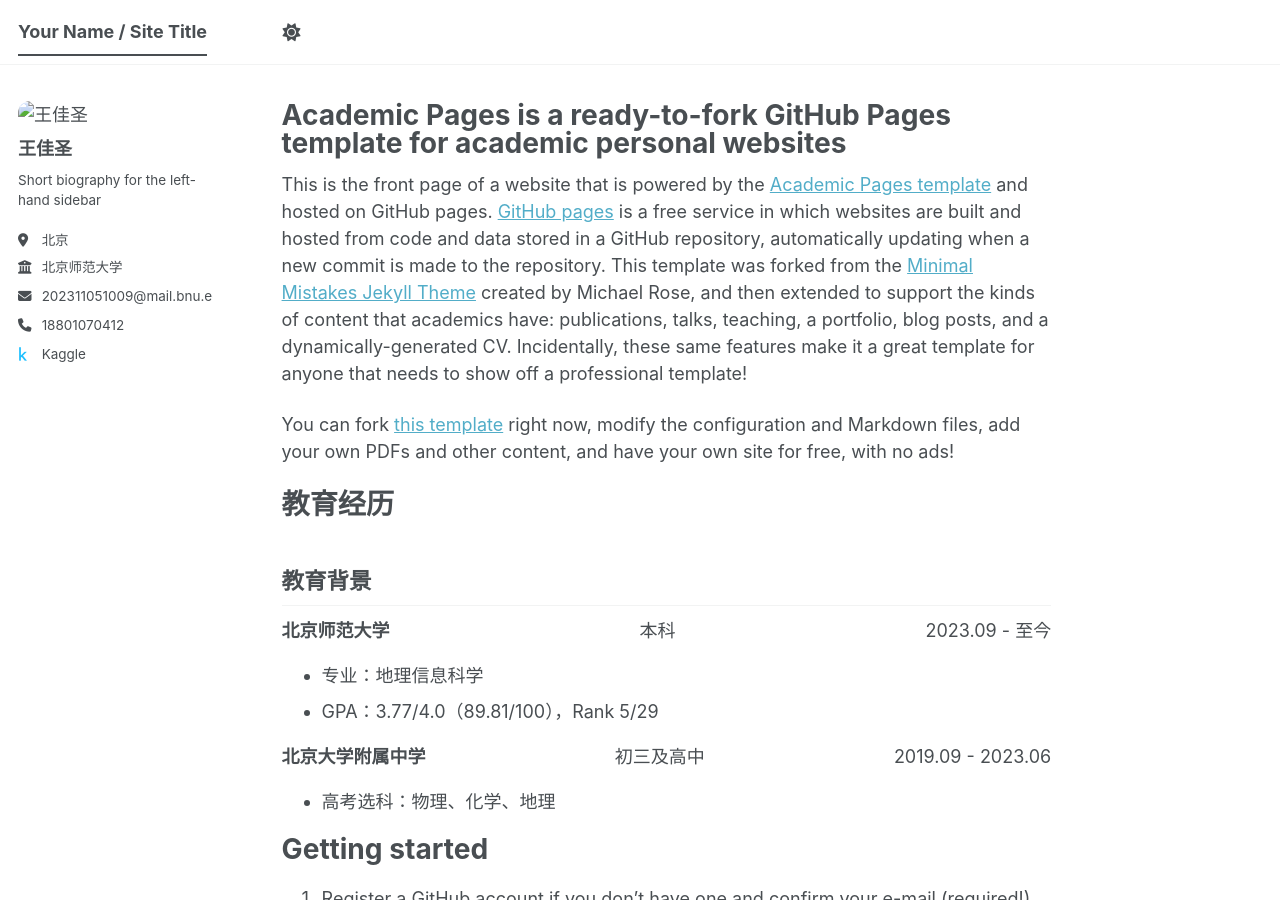
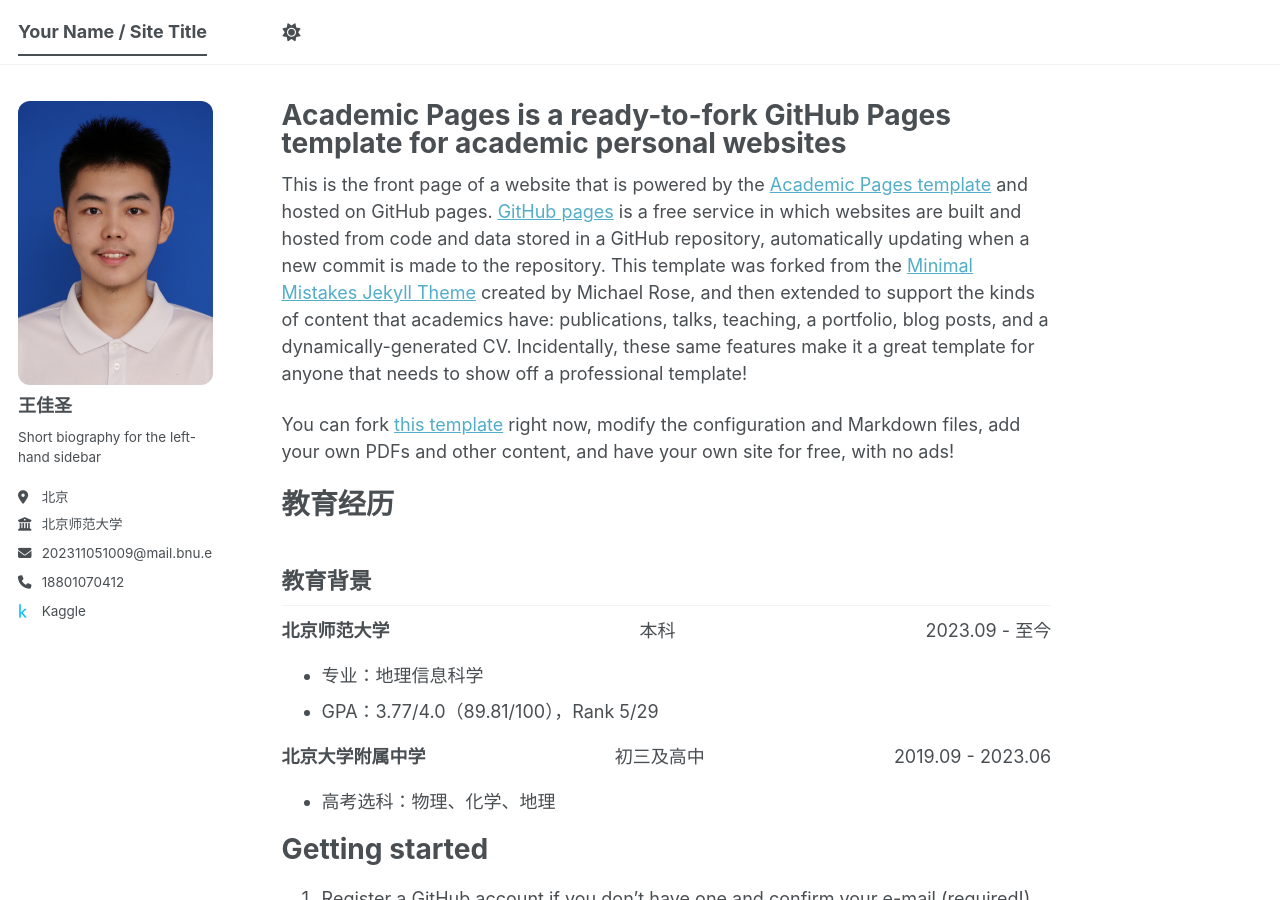
Before and after one commit to WJSheng2005/wangjiasheng.github.io, a Jekyll site: the page built from _pages/about.md, in a window 1280 px wide and 900 px high. Built offline with Jekyll 4.4.1, drawn with Linux system fonts in a browser that asks for light colours; a script bundle is joined from its source files by our own code; library files that are not in the unit come from our copies.

Commit message:
Update _config.yml

```diff
--- a/_config.yml
+++ b/_config.yml
@@ -22,7 +22,7 @@ repository: "WJSheng2005/wangjiasheng.github.io"
 #               Additional customization can be done by editing /_includes/author-profile.html
 author:
   # Biographic information
-  avatar           : "/images/myphoto.jpg"
+  avatar           : "myphoto.jpg"
   name             : "王佳圣"
   pronouns         : # example: "she/her"
   bio              : "Short biography for the left-hand sidebar"
```
